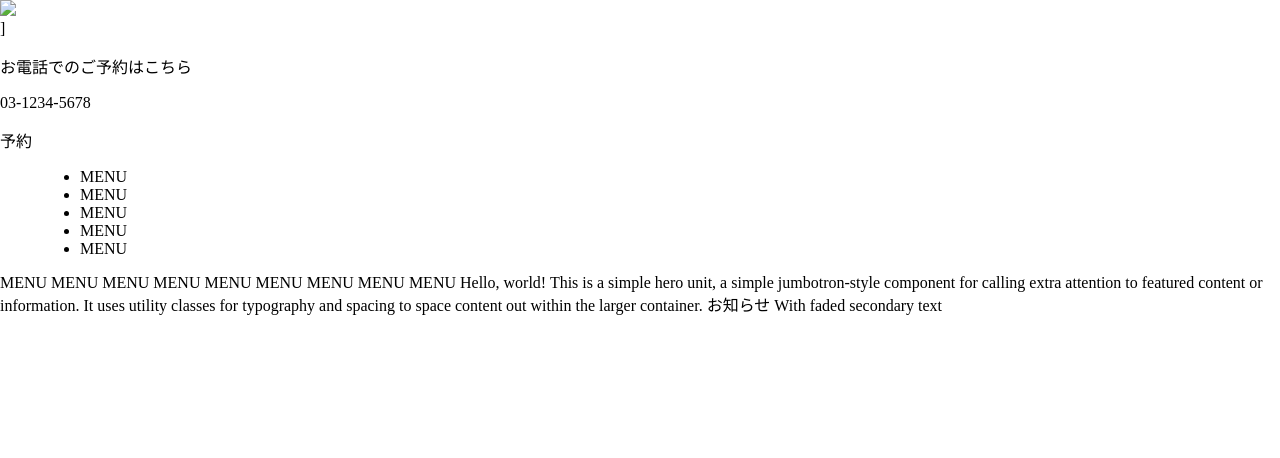
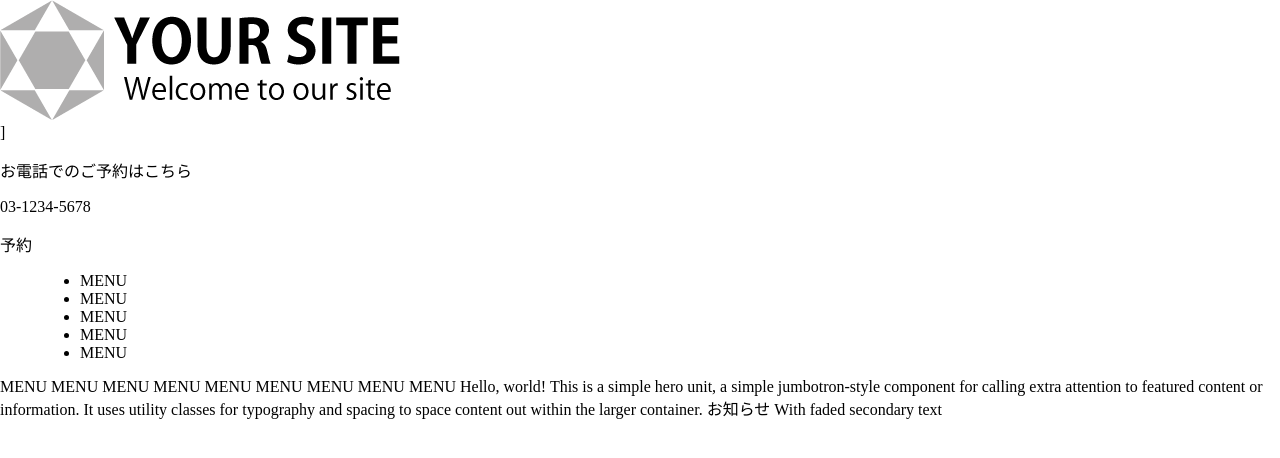
Before and after one commit to fr15ky3816/clinic, a plain HTML site: page index.html in a window 1280 px wide. Drawn offline with Linux system fonts and the light colour scheme.

Commit message:
Update index.html

```diff
--- a/index.html
+++ b/index.html
@@ -7,7 +7,7 @@
 <body>
 <header>
   <div id="header-left">
-    <a href="#"><img src="template-logo01"></a>
+    <a href="#"><img src="template-logo01.png"></a>
   </div>
   <div id="header-right">]
     <p>お電話でのご予約はこちら</p>
```
